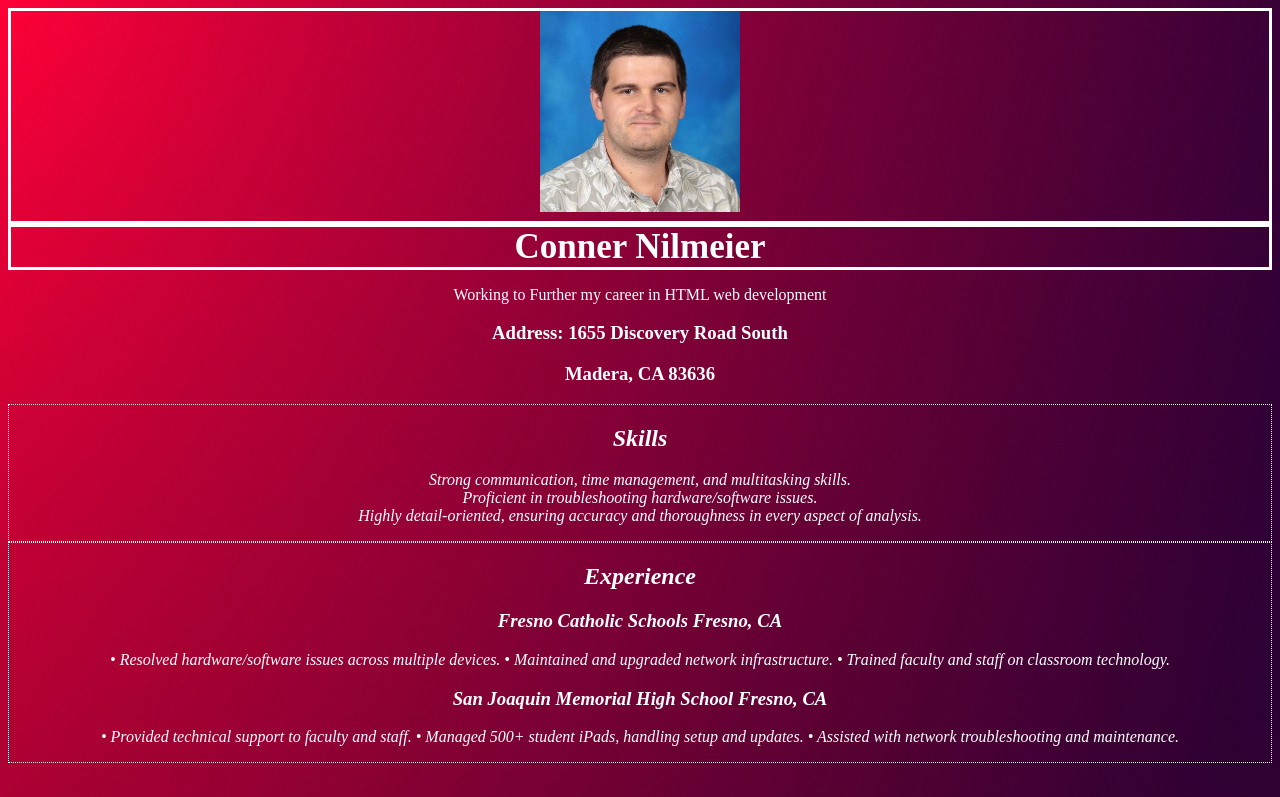
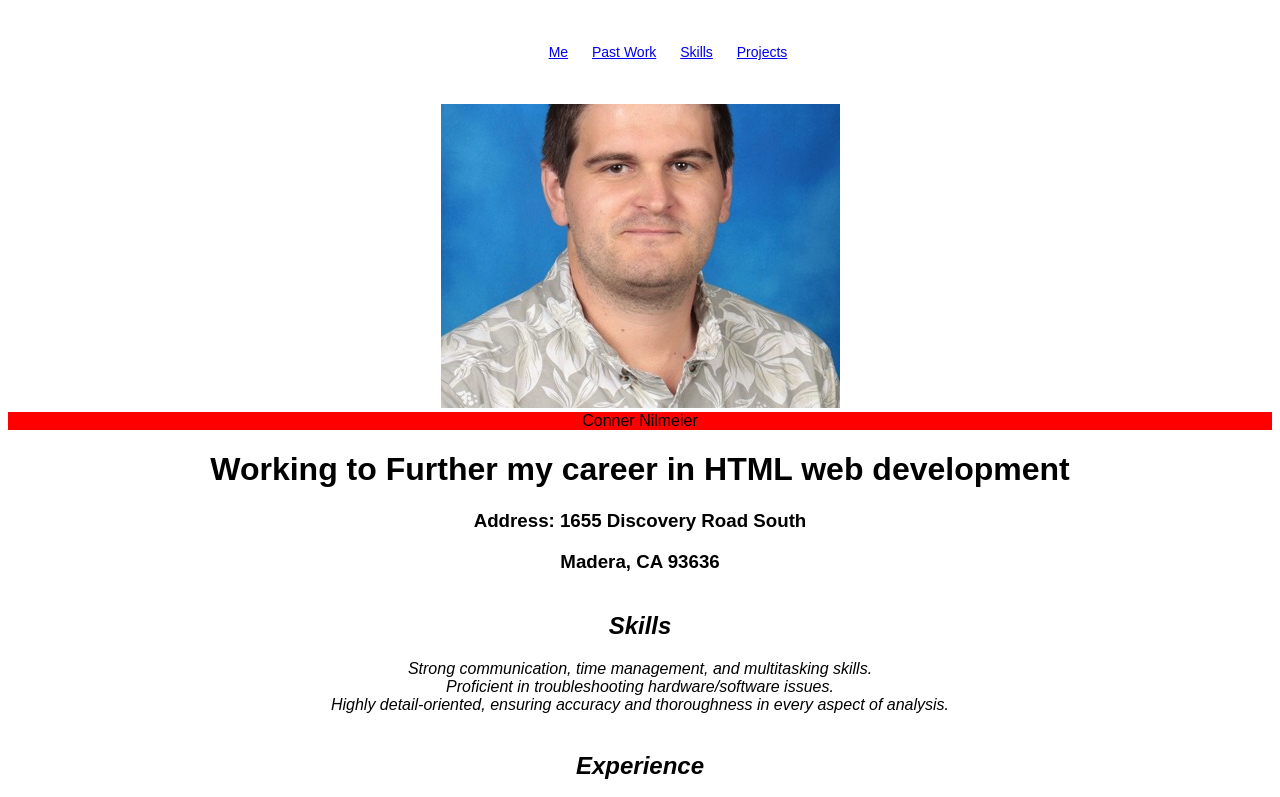
Before and after one commit to cnilmeier/resume, a plain HTML site: page index.html in a window 1280 px wide. Shown: the top 797 px of the page. Drawn offline with Linux system fonts and the light colour scheme.

Commit message:
first commit

```diff
--- a/index.html
+++ b/index.html
@@ -1,24 +1,32 @@
 <!DOCTYPE html>
-<head>
+<head>    <nav class='header'>
+    <ul>
+      <li><a class='home' href='#top'>Me</a></li>
+      <li><a class='pagelink' href='#Pastwork'>Past Work</a></li>
+      <li><a class='pagelink' href='#Skills'>Skills</a></li>
+      <li><a class='pagelink' href='#Projects'>Projects</a></li>
+    </ul>
+    </head>
+  </nav>
   <title>
+
     Conner Nilmeier </title>
     <link href="style.css" type="text/css" rel="stylesheet">
 
+<body>
+  <img src="Nilmeier_Conner.jpg" alt="">
+    <div id="banner">
 
-</head>
-<body>
-    <div id="banner">
-    <img src="./Nilmeier_Conner.jpg" width="200">
-    </div>
+      Conner Nilmeier
 
-    <div id="banner">
-      Conner Nilmeier
       </div>
-    </h1>
-    <p>Working to Further my career in HTML web development</p>
+
+
+
+    <h1>Working to Further my career in HTML web development</h1>
 
     <h3> Address: 1655 Discovery Road South</h3>
-    <h3> Madera, CA 83636</h3>
+    <h3> Madera, CA 93636</h3>
 
 
       <div id="skills">
--- a/style.css
+++ b/style.css
@@ -1,25 +1,39 @@
-body{
-    text-align: center;
-    background:url(GradientBackground.jpg);
-    color: white;
-
-
-}
-#banner{
-    text-align: center;
-    font-size: 35px;
-    font-weight: bold;
-    color: white;
-    border: 3px solid white;
-
-
-}
-
 #skills, #experience{
     border: 1px dotted white;
     font-style: italic;
 }
 
 .img{
-    border: 1px dotted white;
+    padding: 100px;
+    position: fixed;
 }
+
+body{
+    font: 300px;
+}
+
+#banner{
+    text-align: center;
+    width: 100%;
+    background-color: red;
+}
+
+.header {
+  position: fixed;
+  top: 0;
+  width: 100%;
+  padding: 20px 0;
+  background-color: #fff;
+  font-size: 14px;
+}
+
+.header li {
+  display: inline-block;
+  padding: 10px;
+}
+
+html {
+  font-size: 16px;
+  font-family: 'Arial', sans-serif;
+  text-align: center;
+}
```
Also changed, not shown: Pastwork.html (added), Projects.html (added), Skills.html (added), 1 other file.
